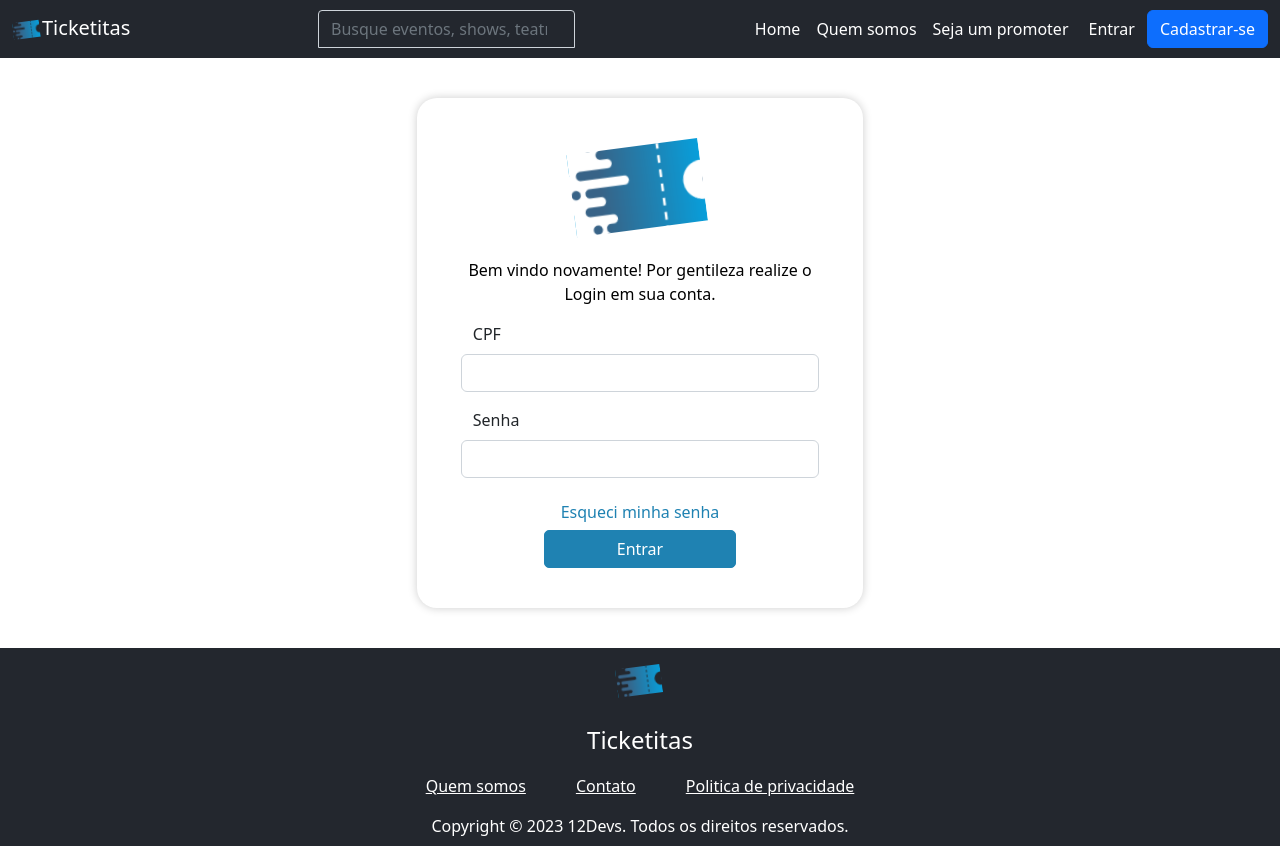
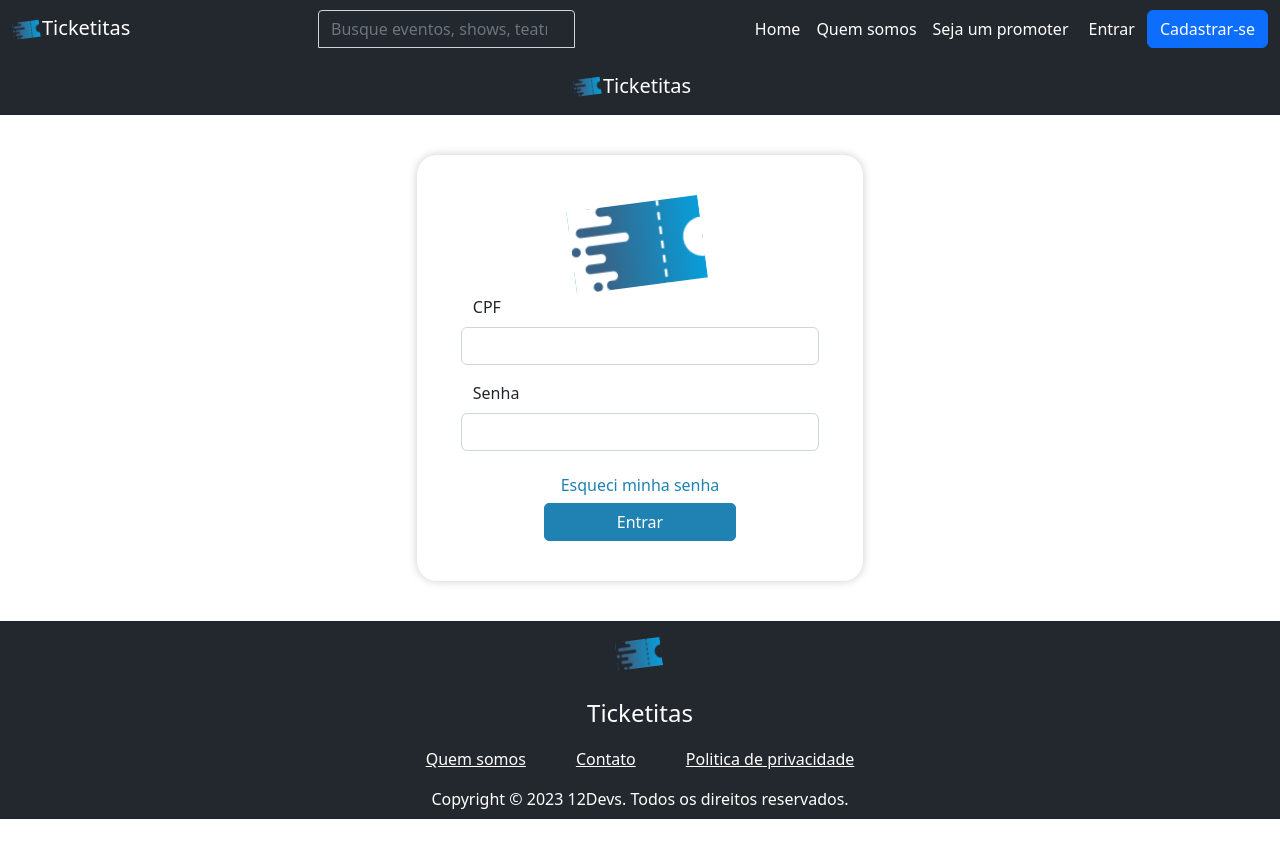
Before and after one commit to 12Devs/Ticketitas-TypeScript, a React (Create React App) app: page /loginAdm in a window 1280 px wide. After the commit the page ends 819 px from the top, so only its background shows below. Built offline with nearby package versions, Linux system fonts and the light colour scheme.

Commit message:
fix: Brough back files that were...
...Oddly affected by merge

```diff
--- a/package.json
+++ b/package.json
@@ -28,9 +28,7 @@
     "react-scripts": "^5.0.1",
     "sequelize": "^6.31.1",
     "typescript": "^4.9.5",
-    "web-vitals": "^2.1.4",
-    "node-randomstring": "^1.2.3",
-    "nodemailer": "^6.9.1"
+    "web-vitals": "^2.1.4"
   },
   "scripts": {
     "start": "react-scripts start",
--- a/src/components/ModalLogin/index.tsx
+++ b/src/components/ModalLogin/index.tsx
@@ -9,7 +9,21 @@ import { Form, Row } from 'react-bootstrap';
 
 import "./ModalLogin.css"
 export default function ModalLogin() {
+    const fazerLogin = (event: any) => {
+        event.preventDefault();
+        var data: any = {
+            cpf,
+            senha,
+        }
+        if(userType == 'promoter'){
+            ///api promoter
+        }
+        else if(userType == 'cliente'){
+            /// api cliente
+        }
 
+
+    }
     const [show, setShow] = useState(false);
     const [cpf, setCPF] = useState('');
     const [senha, setSenha] = useState('');
@@ -55,12 +69,13 @@ export default function ModalLogin() {
                     </Row>
 
                     <Row className='justify-content-center'>
-                        <Form.Select aria-label="Sou cliente" style={{width: '150px', borderStyle: 'hidden', backgroundColor: '#1F82B2',color: 'white'}}>
-                            <option value="cliente">Sou cliente</option>
+                        <Form.Select aria-label="Sou cliente" style={{width: '150px', borderStyle: 'hidden', backgroundColor: '#1F82B2',color: 'white'}}
+                        onChange={(event) => setUserType(event.target.value)}>
+                            <option value="cliente" >Sou cliente</option>
                             <option value="promoter">Sou promoter</option>
                         </Form.Select>
                     </Row>
-
+                    <Form onSubmit={fazerLogin}>
                     <Row className='justify-content-center'>
                         <InputTexto defaultValue={''} required={true} label={"CPF"} placeholder={""} controlId={"cpf"} data={cpf} setData={setCPF} type=''/>
                         <InputTexto defaultValue={''} required={true} label={"Senha"} placeholder={""} controlId={"senha"} data={senha} setData={setSenha} type="password"/>
@@ -76,28 +91,18 @@ export default function ModalLogin() {
                          */
                     }
 
-                    <Row className='justify-content-center'>
+                    <Row className='justify-content-center' >
                         <ModalRecuperarSenha />
                     </Row>
 
                     <Row className='justify-content-center'>
 
-                        {
-                            captchavalidate
-                            ?
-                            //Colocar ação do botão quando o captcha for validado
-
-                            <Button className='Botão-Primario Texto-Branco' type='submit'>
+                    <Button className='Botão-Primario Texto-Branco' type='submit'>
                             Entrar
-                            </Button>
-                            :
-                            <Button className='Botão-Primario Texto-Branco' type='submit'>
-                            Entrar
-                            </Button>
-
-                        }
+                    </Button>
 
                     </Row>
+                </Form>
                 </Modal.Body>
             </Modal>
         </>
--- a/src/components/ModalRecuperarSenha/index.tsx
+++ b/src/components/ModalRecuperarSenha/index.tsx
@@ -48,11 +48,6 @@ export default function ModalLogin() {
                             setData={setEmail}
                             type=''/>
                     </Row>
-
-                    <Row className='justify-content-center'>
-                        aqui vai ter um captcha
-                    </Row>
-
                     <Row className='justify-content-center'>
                         <Button className='Botão-Primario Texto-Branco' type='submit'>
                             Enviar
--- /dev/null
+++ b/src/components/NavBarAdm/index.tsx
@@ -0,0 +1,29 @@
+import Container from 'react-bootstrap/Container';
+import Nav from 'react-bootstrap/Nav';
+import Navbar from 'react-bootstrap/Navbar';
+import { Link } from 'react-router-dom';
+
+
+const NavBarAdm = () => {
+    return(
+        <Navbar collapseOnSelect expand="lg" className='NavBar'>
+        <Container fluid className='justify-content-center'>
+          <Navbar.Brand>
+            <img
+              src="/img/logo.svg"
+              width="30"
+              height="30"
+              className="d-inline-block"
+              alt=''
+            />{''}
+            <Link to={'/'} style={{ textDecoration: 'none', color: 'white' }}>
+            {"Ticketitas"}
+          </Link>
+          </Navbar.Brand>
+        </Container>
+        </Navbar>
+
+    );
+}
+
+export default NavBarAdm;
--- a/src/pages/CadastrarCliente/index.tsx
+++ b/src/pages/CadastrarCliente/index.tsx
@@ -84,7 +84,7 @@ export default function CadastrarCliente() {
 
                     <Row>
                         <Col sm={6}>
-                            <InputTexto type='number' defaultValue={''} required={true} label={"Telefone"} placeholder={""} controlId={"telefone"} data={telefone} setData={setTelefone} />
+                            <InputTexto type='number' defaultValue={''} required={true} label={"Telefone"} placeholder={""} controlId={"telefone"} data={telefone} setData={setTelefone}  />
                         </Col>
                         <Col sm={6}>
                             <InputTexto type='number' defaultValue={''} required={true} label={"CPF/CNPJ"} placeholder={""} controlId={"cpf"} data={cpf} setData={setCpf} />
--- a/src/pages/CadastrarPromoter/index.tsx
+++ b/src/pages/CadastrarPromoter/index.tsx
@@ -24,16 +24,15 @@ export default function CadastrarPromoter() {
     const [numero, setNumero] = useState('');
     const [email, setEmail] = useState('');
     const [senha, setSenha] = useState('');
-    const [senhaConfirmacao, setSenhaConfirmacao] = useState('');
+    const [confirmacaoSenha, setConfirmacaoSenha] = useState('');
 
     const realizarCadastro = (event: any) => {
         event.preventDefault();
 
         var dadosPromoter = {
-            primeiroNome,
-            sobrenome,
+            nome: `${primeiroNome} ${sobrenome}`,
             telefone,
-            cpfCnpj,
+            cpf: cpfCnpj,
             cep,
             cidade,
             estado,
@@ -42,16 +41,16 @@ export default function CadastrarPromoter() {
             numero,
             email,
             senha,
-            senhaConfirmacao
+            confirmacaoSenha
         }
-        console.log(dadosPromoter);
+        api.post("/user/promoter", dadosPromoter).then((response)=>{console.log(response)});
     }
 
     // Acompanha as mudanças na variavel CEP e chama o conteudo quando ocorrem
     useEffect(() => {
         if (cep.length == 8 && !isNaN(parseInt(cep))) {
 
-            api.get(`/endereco/complet/${cep}`).then((endereco) => {
+            api.get(`/endereco/${cep}`).then((endereco) => {
                 setCidade(endereco.data.localidade);
                 setEstado(endereco.data.uf);
                 setBairro(endereco.data.bairro);
@@ -125,7 +124,7 @@ export default function CadastrarPromoter() {
                         <InputTexto type={'password'} defaultValue={''} required={true} label={"Senha"} placeholder={""} controlId={"senha"} data={senha} setData={setSenha} />
                     </Col>
                     <Col sm={6}>
-                        <InputTexto type={'password'} defaultValue={''} required={true} label={"Confirmar senha"} placeholder={""} controlId={"confirmarSenha"} data={senhaConfirmacao} setData={setSenhaConfirmacao} />
+                        <InputTexto type={'password'} defaultValue={''} required={true} label={"Confirmar senha"} placeholder={""} controlId={"confirmarSenha"} data={confirmacaoSenha} setData={setConfirmacaoSenha} />
                     </Col>
                 </Row>
 
--- a/src/pages/LoginAdm/index.tsx
+++ b/src/pages/LoginAdm/index.tsx
@@ -4,6 +4,7 @@ import ModalLogin from '../../components/ModalLogin';
 import { Button, Col, Container, Form, Row } from 'react-bootstrap';
 import InputTexto from '../../components/InputTexto';
 import ModalRecuperarSenha from '../../components/ModalRecuperarSenha';
+import NavBarAdm from '../../components/NavBarAdm';
 import "./LoginAdm.css"
 
 export default function LoginAdm() {
@@ -14,6 +15,8 @@ export default function LoginAdm() {
     const [captchavalidate, setcaptchavalidate] = useState(false);
     const [captchastatus, setcaptchastatus] = useState(false);
     return(
+        <>
+       <NavBarAdm/>
         <Container className="containerModal">
             <Modal.Body className=" modal-content-adm">
                 <Row className='justify-content-center' >
@@ -24,9 +27,7 @@ export default function LoginAdm() {
                         className="align-items-center"
                         alt=''
                     />{''}
-                    <p className='Texto-MuitoPequeno Texto-Preto text-center' style={{marginTop: '20px'}}>
-                        Bem vindo novamente! Por gentileza realize o Login em sua conta.
-                    </p>
+
                 </Row>
 
 
@@ -57,6 +58,7 @@ export default function LoginAdm() {
                 </Row>
         </Modal.Body>
     </Container>
+    </>
 
     );
 }
```
